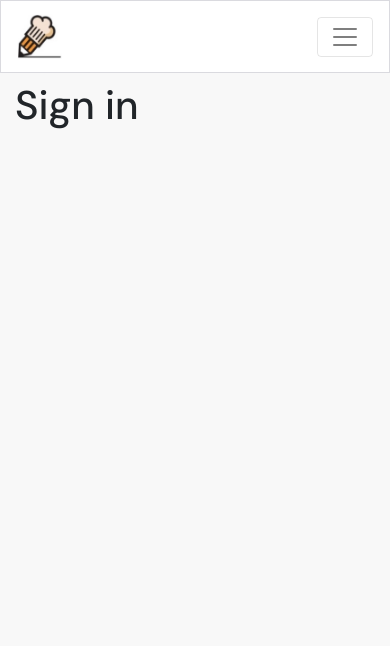
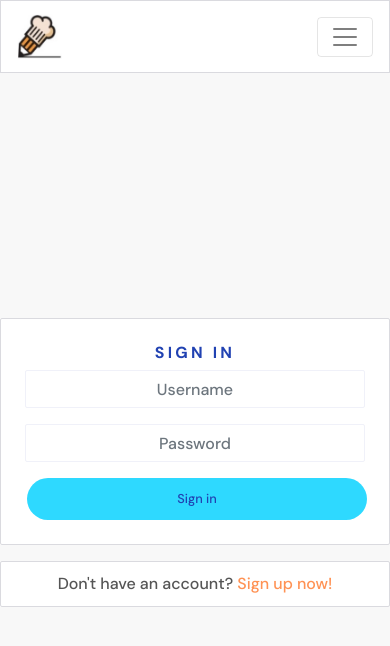
Before and after one commit to Code-Institute-Submissions/recipe-sharing-platform, a React (Create React App) app: page /signin in a window 390 px wide. Shown: the top 646 px of the page. Built offline with nearby package versions, Linux system fonts and the light colour scheme.

Commit message:
Create SignInForm and Handle Events and Errors

```diff
--- a/src/App.js
+++ b/src/App.js
@@ -4,6 +4,7 @@
 import { Route, Switch } from "react-router-dom";
 import "./api/axiosDefaults";
 import SignUpForm from "./pages/auth/SignUpForm";
+import SignInForm from "./pages/auth/SignInForm";
 
 function App() {
   return (
@@ -12,7 +13,7 @@
       <Container className={styles.Main}>
         <Switch>
           <Route exact path="/" render={() => <h1>Home page</h1>} />
-          <Route exact path="/signin" render={() => <h1>Sign in</h1>} />
+          <Route exact path="/signin" render={() => <SignInForm />} />
           <Route exact path="/signup" render={() => <SignUpForm />} />
           <Route render={() => <p>Page not found!</p>} />
         </Switch>
--- /dev/null
+++ b/src/pages/auth/SignInForm.js
@@ -0,0 +1,116 @@
+import React, { useState } from "react";
+import axios from "axios";
+
+import Form from "react-bootstrap/Form";
+import Alert from "react-bootstrap/Alert";
+import Button from "react-bootstrap/Button";
+import Col from "react-bootstrap/Col";
+import Row from "react-bootstrap/Row";
+import Image from "react-bootstrap/Image";
+import Container from "react-bootstrap/Container";
+
+import { Link, useHistory } from "react-router-dom";
+
+import styles from "../../styles/SignInUpForm.module.css";
+import btnStyles from "../../styles/Button.module.css";
+import appStyles from "../../App.module.css";
+
+function SignInForm() {
+  const [signInData, setSignInData] = useState({
+    username: "",
+    password: "",
+  });
+  const { username, password } = signInData;
+
+  const [errors, setErrors] = useState({});
+
+  const history = useHistory();
+  const handleSubmit = async (event) => {
+    event.preventDefault();
+    try {
+      await axios.post("/dj-rest-auth/login/", signInData);
+      history.push("/");
+    } catch (err) {
+      setErrors(err.response?.data);
+    }
+  };
+
+  const handleChange = (event) => {
+    setSignInData({
+      ...signInData,
+      [event.target.name]: event.target.value,
+    });
+  };
+
+  return (
+    <Row className={styles.Row}>
+      <Col className="my-auto p-0 p-md-2" md={6}>
+        <Container className={`${appStyles.Content} p-4 `}>
+          <h1 className={styles.Header}>sign in</h1>
+          <Form onSubmit={handleSubmit}>
+            <Form.Group controlId="username">
+              <Form.Label className="d-none">Username</Form.Label>
+              <Form.Control
+                type="text"
+                placeholder="Username"
+                name="username"
+                className={styles.Input}
+                value={username}
+                onChange={handleChange}
+              />
+            </Form.Group>
+            {errors.username?.map((message, idx) => (
+              <Alert key={idx} variant="warning">
+                {message}
+              </Alert>
+            ))}
+
+            <Form.Group controlId="password">
+              <Form.Label className="d-none">Password</Form.Label>
+              <Form.Control
+                type="password"
+                placeholder="Password"
+                name="password"
+                className={styles.Input}
+                value={password}
+                onChange={handleChange}
+              />
+            </Form.Group>
+            {errors.password?.map((message, idx) => (
+              <Alert key={idx} variant="warning">
+                {message}
+              </Alert>
+            ))}
+            <Button
+              className={`${btnStyles.Button} ${btnStyles.Wide} ${btnStyles.Bright}`}
+              type="submit"
+            >
+              Sign in
+            </Button>
+            {errors.non_field_errors?.map((message, idx) => (
+              <Alert key={idx} variant="warning" className="mt-3">
+                {message}
+              </Alert>
+            ))}
+          </Form>
+        </Container>
+        <Container className={`mt-3 ${appStyles.Content}`}>
+          <Link className={styles.Link} to="/signup">
+            Don't have an account? <span>Sign up now!</span>
+          </Link>
+        </Container>
+      </Col>
+      <Col
+        md={6}
+        className={`my-auto d-none d-md-block p-2 ${styles.SignInCol}`}
+      >
+        <Image
+          className={`${appStyles.FillerImage}`}
+          src={"https://codeinstitute.s3.amazonaws.com/AdvancedReact/hero.jpg"}
+        />
+      </Col>
+    </Row>
+  );
+}
+
+export default SignInForm;
--- /dev/null
+++ b/src/pages/auth/SignUpForm.js
@@ -0,0 +1,139 @@
+import React, { useState } from "react";
+import { Link, useHistory } from "react-router-dom";
+
+import styles from "../../styles/SignInUpForm.module.css";
+import btnStyles from "../../styles/Button.module.css";
+import appStyles from "../../App.module.css";
+
+import {
+  Form,
+  Button,
+  Image,
+  Col,
+  Row,
+  Container,
+  Alert,
+} from "react-bootstrap";
+import axios from "axios";
+
+const SignUpForm = () => {
+  const [signUpData, setSignUpData] = useState({
+    username: "",
+    password1: "",
+    password2: "",
+  });
+  const { username, password1, password2 } = signUpData;
+
+  const [errors, setErrors] = useState({});
+
+  const history = useHistory();
+
+  const handleChange = (event) => {
+    setSignUpData({
+      ...signUpData,
+      [event.target.name]: event.target.value,
+    });
+  };
+
+  const handleSubmit = async (event) => {
+    event.preventDefault();
+    try {
+      await axios.post("/dj-rest-auth/registration/", signUpData);
+      history.push("/signin");
+    } catch (err) {
+      setErrors(err.response?.data);
+    }
+  };
+
+  return (
+    <Row className={styles.Row}>
+      <Col className="my-auto py-2 p-md-2" md={6}>
+        <Container className={`${appStyles.Content} p-4 `}>
+          <h1 className={styles.Header}>sign up</h1>
+
+          <Form onSubmit={handleSubmit}>
+            <Form.Group controlId="username">
+              <Form.Label className="d-none">username</Form.Label>
+              <Form.Control
+                className={styles.Input}
+                type="text"
+                placeholder="Username"
+                name="username"
+                value={username}
+                onChange={handleChange}
+              />
+            </Form.Group>
+            {errors.username?.map((message, idx) => (
+              <Alert variant="warning" key={idx}>
+                {message}
+              </Alert>
+            ))}
+
+            <Form.Group controlId="password1">
+              <Form.Label className="d-none">Password</Form.Label>
+              <Form.Control
+                className={styles.Input}
+                type="password"
+                placeholder="Password"
+                name="password1"
+                value={password1}
+                onChange={handleChange}
+              />
+            </Form.Group>
+            {errors.password1?.map((message, idx) => (
+              <Alert key={idx} variant="warning">
+                {message}
+              </Alert>
+            ))}
+
+            <Form.Group controlId="password2">
+              <Form.Label className="d-none">Confirm password</Form.Label>
+              <Form.Control
+                className={styles.Input}
+                type="password"
+                placeholder="Confirm password"
+                name="password2"
+                value={password2}
+                onChange={handleChange}
+              />
+            </Form.Group>
+            {errors.password2?.map((message, idx) => (
+              <Alert key={idx} variant="warning">
+                {message}
+              </Alert>
+            ))}
+
+            <Button
+              className={`${btnStyles.Button} ${btnStyles.Wide} ${btnStyles.Bright}`}
+              type="submit"
+            >
+              Sign up
+            </Button>
+            {errors.non_field_errors?.map((message, idx) => (
+              <Alert key={idx} variant="warning" className="mt-3">
+                {message}
+              </Alert>
+            ))}
+          </Form>
+        </Container>
+
+        <Container className={`mt-3 ${appStyles.Content}`}>
+          <Link className={styles.Link} to="/signin">
+            Already have an account? <span>Sign in</span>
+          </Link>
+        </Container>
+      </Col>
+      <Col
+        md={6}
+        className={`my-auto d-none d-md-block p-2 ${styles.SignUpCol}`}
+      >
+        <Image
+          className={`${appStyles.FillerImage}`}
+          src={"https://codeinstitute.s3.amazonaws.com/AdvancedReact/hero2.jpg"}
+        />
+      </Col>
+    </Row>
+  );
+};
+
+export default SignUpForm;
```
